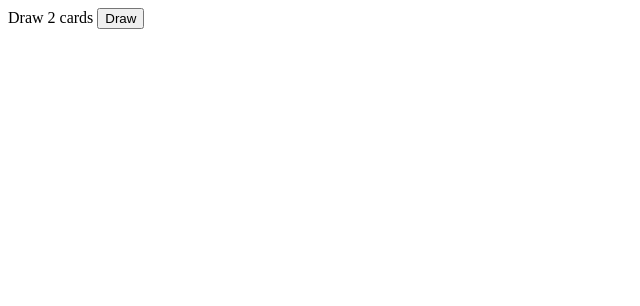
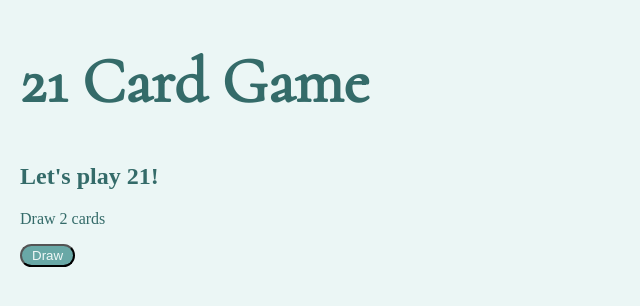
Before and after one commit to TysonEyre/cards, a PHP site: page / in a window 1280 px wide. Shown: the top 306 px of the page, without its empty margins (0-640 px from the left). Run offline with PHP 8.4, Linux system fonts and the light colour scheme.

Commit message:
Basic Styling

```diff
--- a/drawagain.php
+++ b/drawagain.php
@@ -55,6 +55,7 @@ function calc_card_total($card_array1){
     <meta http-equiv="X-UA-Compatible" content="IE=edge">
     <meta name="viewport" content="width=device-width, initial-scale=1.0">
     <title>Document</title>
+    <link rel="stylesheet" href="style.css">
 </head>
 <body>
     <!-- Loop through card array and display image for each card drawn -->
--- a/drawtwo.php
+++ b/drawtwo.php
@@ -52,6 +52,7 @@ function calc_card_total($card_array1){
     <meta http-equiv="X-UA-Compatible" content="IE=edge">
     <meta name="viewport" content="width=device-width, initial-scale=1.0">
     <title>Document</title>
+    <link rel="stylesheet" href="style.css">
 </head>
 <body>
     <!-- Loop through card array and display image for each card drawn -->
--- a/index.php
+++ b/index.php
@@ -7,12 +7,16 @@ session_destroy();
     <meta charset="UTF-8">
     <meta http-equiv="X-UA-Compatible" content="IE=edge">
     <meta name="viewport" content="width=device-width, initial-scale=1.0">
-    <title>Document</title>
+    <title>21 Card Game</title>
+    <link rel="stylesheet" href="style.css">
+    <link rel="stylesheet" href="https://fonts.googleapis.com/css?family=Cormorant">
 </head>
 <body>
-
+    <h1>21 Card Game</h1>
+    <h2>Let's play 21!</h2>
+    <p>Draw 2 cards </p>
     <form action="drawtwo.php" method="get">
-    Draw 2 cards <input type="submit" value="Draw">
+        <input type="submit" value="Draw" id="draw">
    </form>
 </body>
 </html>
--- /dev/null
+++ b/style.css
@@ -0,0 +1,21 @@
+body {
+    background-color: #ebf6f5;
+    color: #346b69;
+    margin: 20px;
+}
+
+h1 {
+    font-family: "Cormorant", sans-serif;
+    font-size: 4em;
+}
+
+#draw {
+    background-color: #69a8a6;
+    border-radius: 100px;
+    color: #eff8f7;
+    padding: 2px 10px 2px 10px;
+}
+
+#draw:hover {
+    transform: scale(1.2);
+}
```
